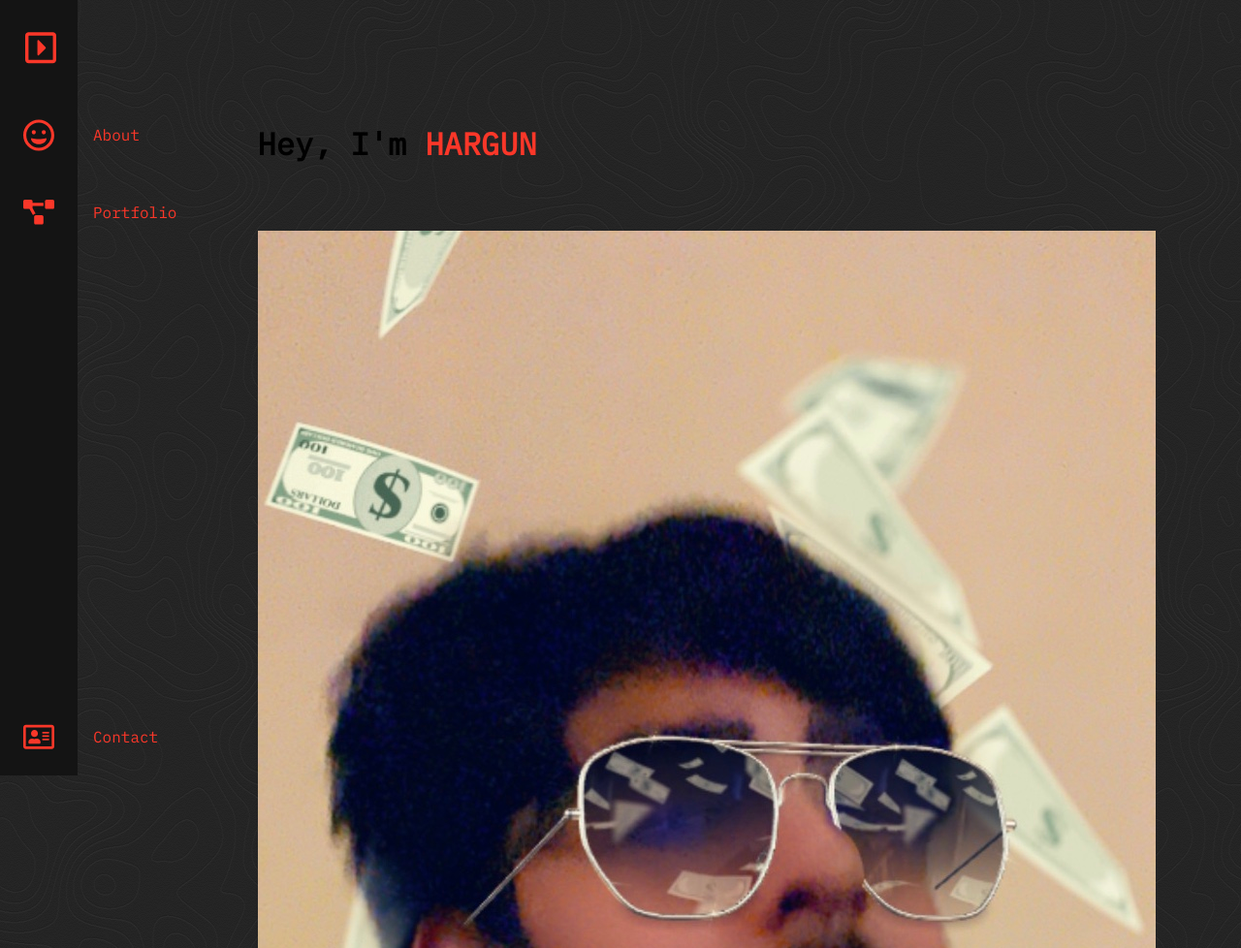
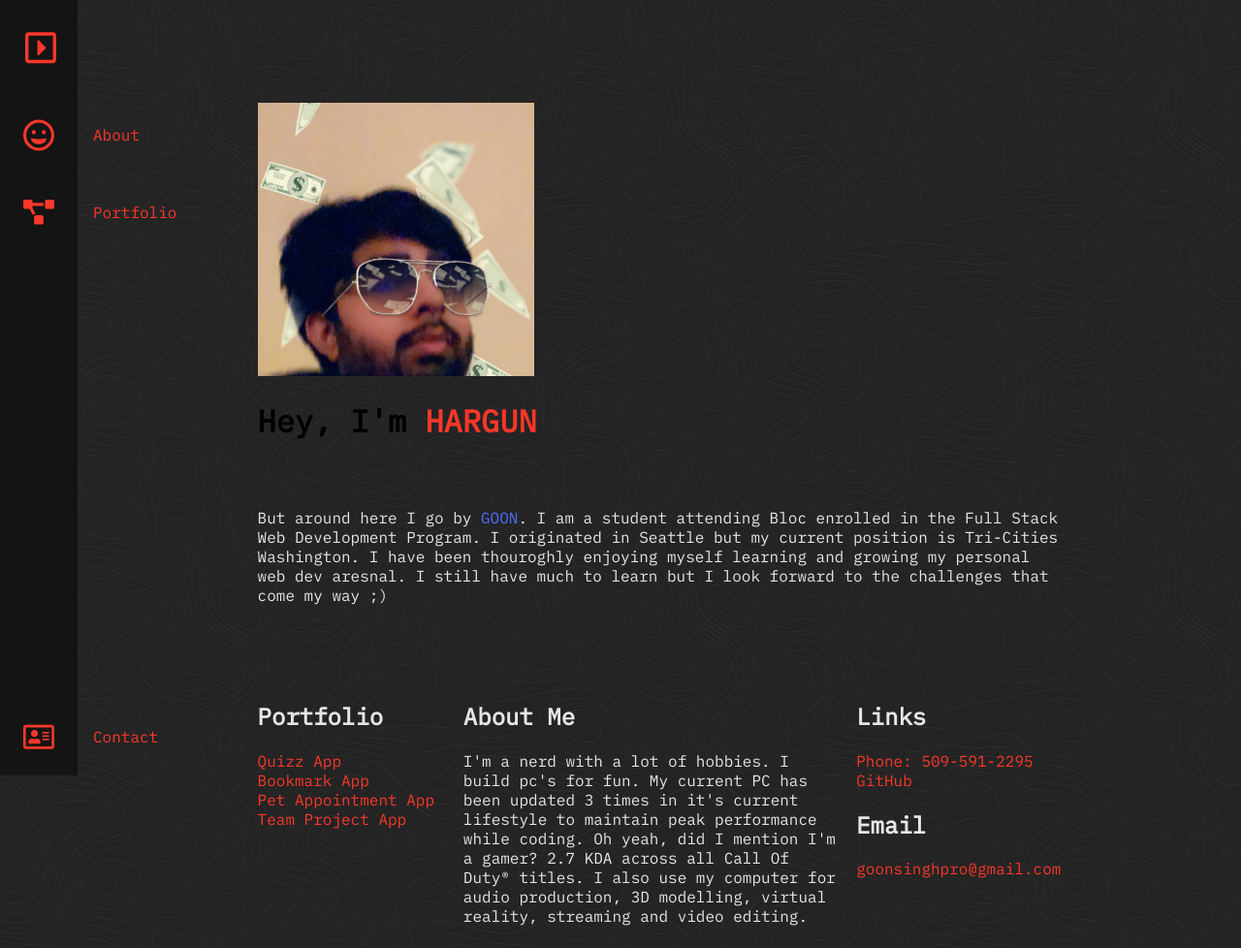
Before and after one commit to loonigooni/portfolio, a plain HTML site: page index.html in a window 1280 px wide. Shown: the top 978 px of the page at 97% size. Drawn offline with Linux system fonts and the light colour scheme.

Commit message:
Add files via upload

```diff
--- a/index.html
+++ b/index.html
@@ -52,8 +52,8 @@
 
         <div class="wrapper">
             <div class="headermain">
+                <img src="\images\IMG_1442.jpg" class="main-image" alt="Money raining on me">
                 <h1><a style="color: #000000;">Hey, I'm </a><a style="color: #fa3729;">HARGUN</a></h1>
-                <img src="\images\IMG_1442.jpg" alt="Money raining on me">
                 <p>But around here I go by <a style="color: #4e6eff;">GOON</a>. I am a student attending Bloc enrolled in the Full Stack Web Development Program. I originated in Seattle but my current position is Tri-Cities Washington. I have been thouroghly enjoying myself learning and growing my personal web dev aresnal. I still have much to learn but I look forward to the challenges that come my way ;)</p>
             </div>
             <aside class="aside aside1">
@@ -100,21 +100,24 @@
                   </form>
             </div>
             <aside class="aside aside2">
-                <h2>My Links</h2>
+                <h2>Links</h2>
                 <ul class="contact-list">
                     <li class="contact">
-                        <a href="#" class ="contact-link">
+                        <a href="tel:509-591-2295" class ="contact-link">
                         <span class="contact-text">Phone: 509-591-2295</span>
-                        </a>
-                    </li>
-                    <li class="contact">
-                        <a href="tel:509-591-2295" class ="contact-link">
-                        <span class="contact-text">goonsinghpro@gmail.com</span>
                         </a>
                     </li>
                     <li class="contact">
                         <a href="https://github.com/loonigooni" class ="contact-link">
                         <span class="contact-text">GitHub</span>
+                        </a>
+                    </li>
+                </ul>
+                <h2>Email</h2>
+                <ul class="contact-list">
+                    <li class="contact">
+                        <a href=" " class ="contact-link">
+                        <span class="contact-text">goonsinghpro@gmail.com</span>
                         </a>
                     </li>
                 </ul>
--- a/style.css
+++ b/style.css
@@ -117,7 +117,10 @@ body::-webkit-scrollbar-thumb {
     transition: var(--transition-speed);
 }
 
+.main-image {
+    width: 285px;
 
+}
 
 body {
     font-family: 'IBM Plex Mono', monospace, sans-serif;
```
